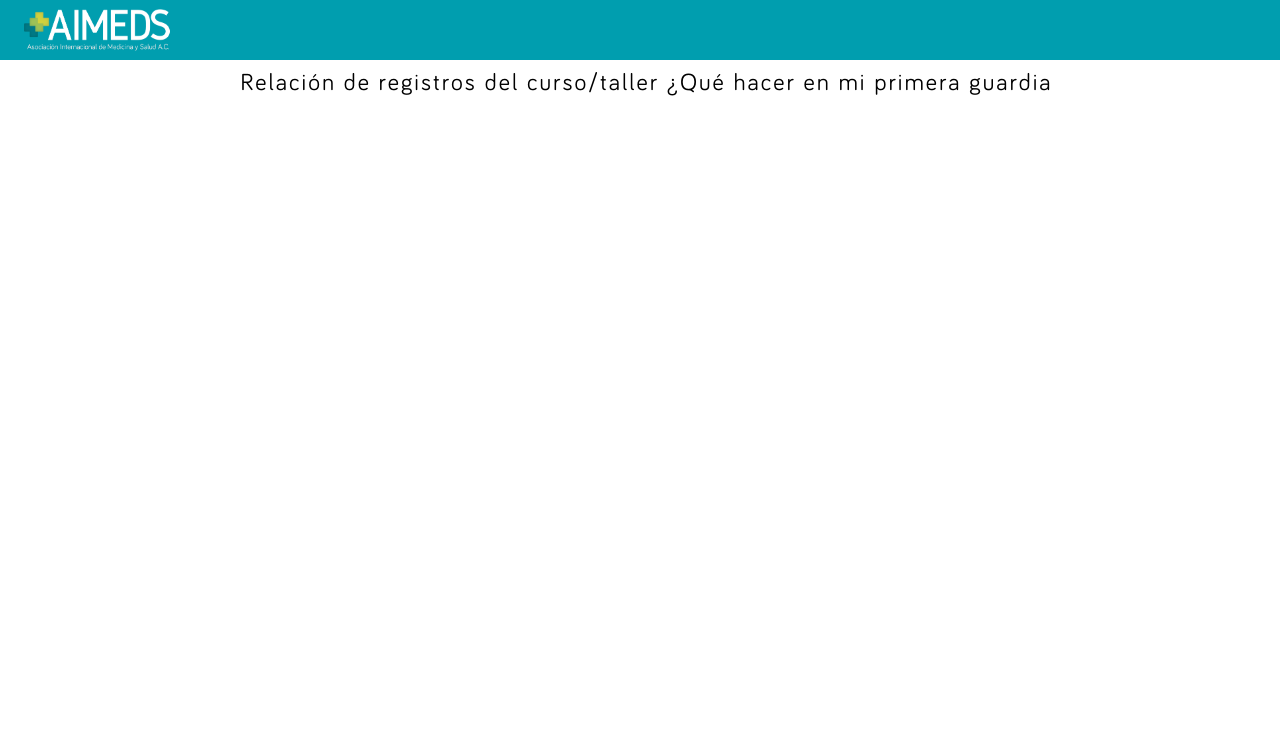
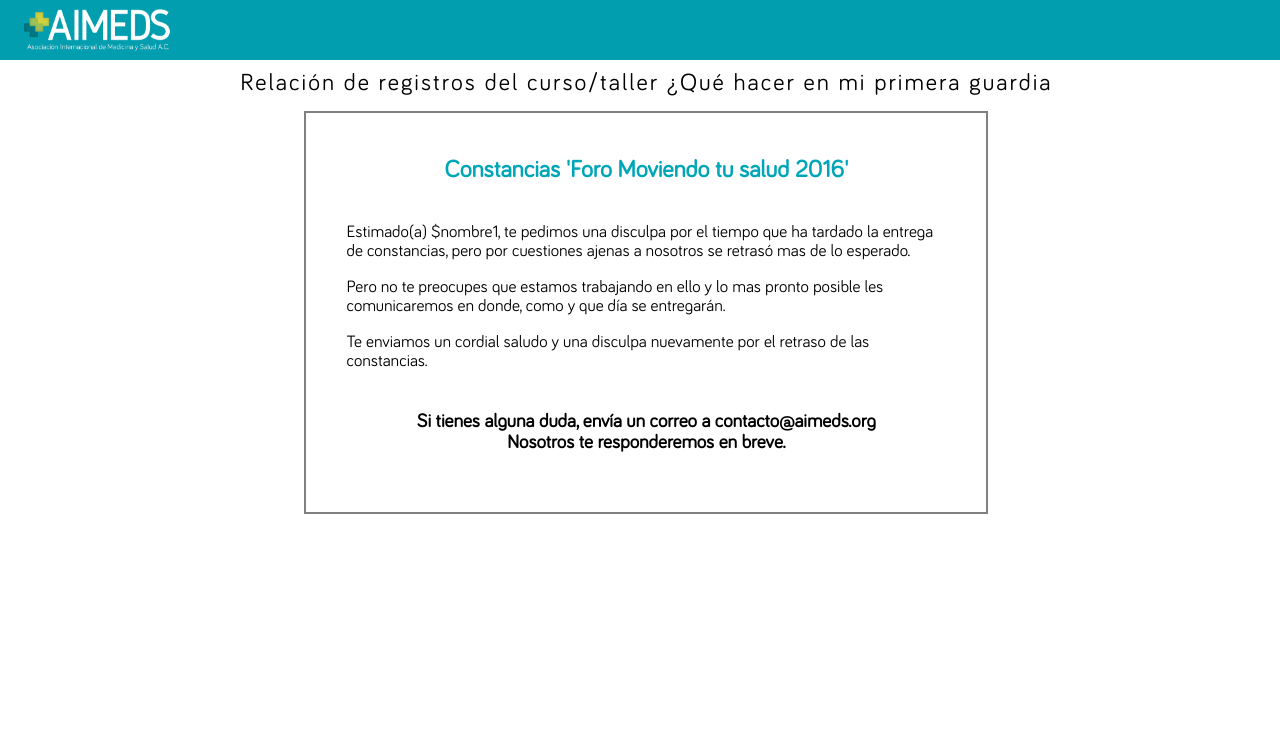
Before and after one commit to quiqueblack7/aimeds, a PHP site: page /test.php in a window 1280 px wide. Shown: the top 754 px of the page. Run offline with PHP 8.4, Linux system fonts and the light colour scheme; data that the repository does not hold is empty; some libraries are stand-ins or nearby versions.

Commit message:
Mail masivo Foro moviendo tu salud

```diff
--- a/test.php
+++ b/test.php
@@ -102,3 +102,50 @@
 		background: #de9292;
 	}
 </style>
+
+
+<div id='cuerpo'>
+	<p>
+		Constancias 'Foro Moviendo tu salud 2016'
+	</p>
+	<p>
+		Estimado(a) $nombre1, te pedimos una disculpa por el tiempo que ha tardado la entrega de constancias,
+		pero por cuestiones ajenas a nosotros se retrasó mas de lo esperado.
+	</p>
+	<p>
+		Pero no te preocupes que estamos trabajando en ello y lo mas pronto posible les comunicaremos en donde,
+		como y que día se entregarán.
+	</p>
+	<p>
+		Te enviamos un cordial saludo y una disculpa nuevamente por el retraso de las constancias.
+	</p>
+	<p>
+		Si tienes alguna duda, envía un correo a contacto@aimeds.org<br>
+		Nosotros te responderemos en breve.
+	</p>
+</div>
+<style>
+	#cuerpo{
+		width: 600px;
+		margin: 0 auto;
+		font-family: Bariol;
+		border: 2px solid grey;
+		padding: 20px 40px 40px;
+	}
+	#cuerpo p:nth-child(1){
+	 font-size: 24px;
+	 color: #00a6b7;
+	 text-align: center;
+	 font-weight: bold;
+	 margin-bottom: 40px;
+	}
+	#cuerpo p:nth-child(2){font-size: 17px;}
+	#cuerpo p:nth-child(3){font-size: 17px;}
+	#cuerpo p:nth-child(4){font-size: 17px;}
+	#cuerpo p:nth-child(5){
+		font-size: 19px;
+		font-weight: bold;
+		text-align: center;
+		margin-top: 40px;
+	}
+</style>
```
Also changed, not shown: php/massMail.php (+81 -0 lines).
